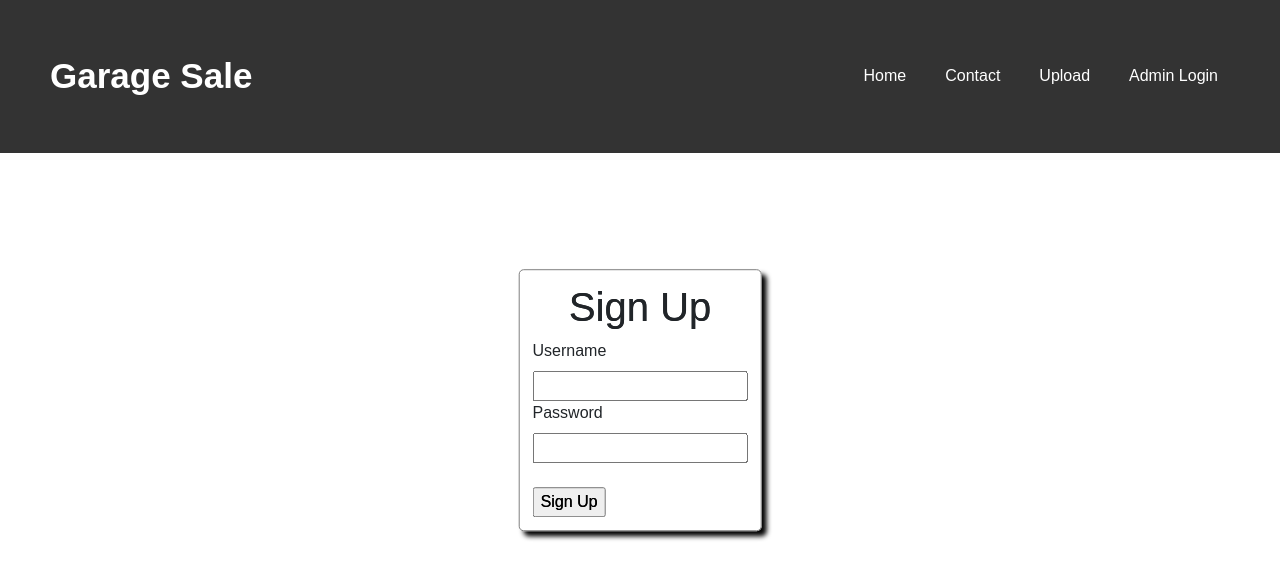
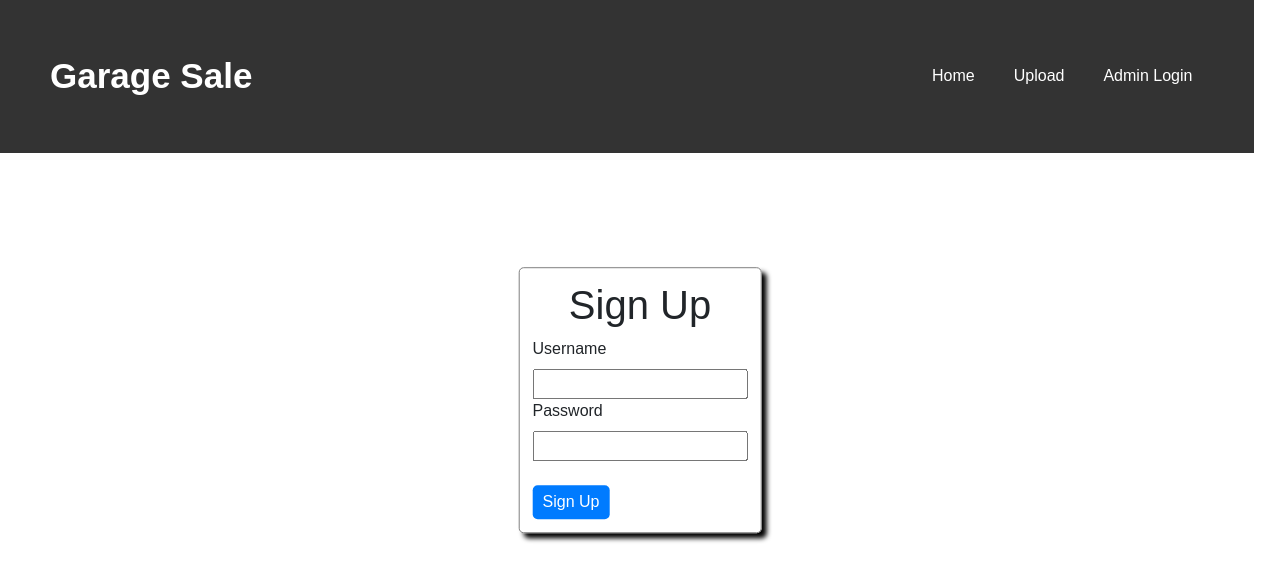
Before and after one commit to edwinciornei/diy-frame, a Flask app: page /adminlogin in a window 1280 px wide. Shown: the top 581 px of the page. Run offline with Flask 3, Linux system fonts and the light colour scheme; some libraries are stand-ins or nearby versions.

Commit message:
export jpg to home/styles

```diff
--- a/main.py
+++ b/main.py
@@ -1,6 +1,7 @@
-from flask import Flask, render_template, request, redirect, session
+from flask import Flask, render_template, request, redirect, session, send_file
 from pymongo import MongoClient
 from hashlib import sha256
+import io
 
 
 app = Flask(__name__)
@@ -14,9 +15,8 @@ db_items = db.items
 # ROUTES
 @app.route('/', methods=['GET', 'POST'])
 def home():
-    if not session:
-        return redirect("/adminlogin", "You need to login first")
-    return render_template('home.html')
+    images_list = list(db_items.find())
+    return render_template("home.html", images=images_list)
 
 # CONTACT
 @app.route('/contact',  methods=['GET', 'POST'])
@@ -50,7 +50,7 @@ def login():
     if username == 'admin' and password == 'admin':
         session["username"] = username
         session["admin"] = "true"
-        return redirect("/")
+        return redirect("/adminlogin")
 
     else:
         return render_template(
@@ -75,12 +75,20 @@ def logout():
         session.pop('admin')
 
     return redirect("/adminlogin")
+@app.route("/home/<hash_image>", methods=["GET"])
+def only_image(hash_image):
+    image_from_db = db_items.find_one({"sha256": hash_image})
+
+    if image_from_db:
+        return send_file(io.BytesIO(image_from_db['image_data']), 'image/jpg')
+    if not image_from_db:
+        return "Not found", 404
 
 
 # UPLOAD
 @app.route("/upload", methods=['GET', 'POST'])
 @requires_admin
-def imagine():
+def galery():
     if request.method == 'GET':
         return render_template('upload.html')
 
@@ -94,10 +102,12 @@ def imagine():
         db_items.insert_one({
             'name': origin_name,
             'sha256': hash_image,
-            'date': data
+            'image_data': data
 
         })
-    return render_template("upload.html", img_ids = [img['sha256'] for img in db_items])
+    images_list = [doc for doc in db_items.find()]
+    return render_template("home.html", img_ids = [img['sha256'] for img in images_list])
+
 
 if __name__ == "__main__":
     app.run('0.0.0.0', port=80, debug=True)
--- a/static/css/style.css
+++ b/static/css/style.css
@@ -1,34 +1,21 @@
 body {
-    width: 100%;
+    width: 98%;
 }
 
-#login {
-    position: absolute;
-    top: 50%;
-    left: 50%;
-    transform: translate(-50%, -50%);
-    border: 1px solid grey;
-    padding: 1%;
-    border-radius: 5px;
-    box-shadow: 5px 5px 5px black;
-}
-
-#center {
-    text-align: center;
-    text-shadow: 0.2px 0.2px;
-
-}
-
-#submit {
-    text-align: center;
-    text-shadow: 0.2px 0.2px;
-
-}
 #error {
     color: red;
 }
 
-.file-uploader {
+#del-button {
+    position: relative;
+    left: 40px;
+    right: 10px;
+    color: #007bff;
+    text-decoration: none;
+}
+
+/* Style for file uploader */
+.in-out-up {
     display: flex;
     flex-direction: column;
     align-items: center;
@@ -37,15 +24,14 @@ body {
     top: 50%;
     left: 50%;
     transform: translate(-50%, -50%);
-    padding: 20px;
-    border: 1px solid #ddd;
-    border-radius: 10px;
-    background-color: #fff;
+    padding: 1%;
+    border: 1px solid grey;
+    border-radius: 5px;
     box-shadow: 5px 5px 5px black;
 }
 
 /* Styles for the logout link */
-.file-uploader a {
+.in-out-up a {
     position: absolute;
     top: 10px;
     right: 10px;
@@ -54,20 +40,7 @@ body {
 }
 
 
-
-/* Style for the h1 title */
-.file-uploader h1 {
-    font-size: 21px;
-    color: #333;
-    margin-bottom: 40px;
-}
-
-/* Style for the file input and upload button */
-.file-uploader input[type="file"] {
-    margin-bottom: 1px;
-}
-
-.file-uploader input[type="submit"] {
+.in-out-up input[type="submit"] {
     background-color: #007bff;
     color: #fff;
     border: none;
@@ -77,6 +50,12 @@ body {
     transition: background-color 0.2s;
 }
 
-.file-uploader input[type="submit"]:hover {
-    background-color: #0056b3;
+.thumbnails {
+    width: 60%;
+    height: 60%; /* adjust the height as needed */
+    object-fit: cover;
+    margin-bottom: 40px;
+    margin-left: 40px;
+    margin-top: 40px;
+    margin-right: 40px;
 }
--- a/templates/admin_login/login.html
+++ b/templates/admin_login/login.html
@@ -2,9 +2,14 @@
 {% block title %}Home{% endblock %}
 {% block body %}
 {{ super() }}
-<div id="login">
+<div class="in-out-up">
 <link rel="stylesheet" href="/static/css/style.css">
-<h1 id="center">Sign Up</h1>
+{% if session["admin"] %}
+    <br>
+    <h1>Welcome Admin</h1>
+    <a href="/logout">Logout</a>
+{% else %}
+    <h1>Sign Up</h1>
     <form action="/adminlogin" method="post">
         <label for="username">Username</label>
         <br>
@@ -19,7 +24,8 @@
             <p id="error">{{error}}</p>
         {% endif %}
         <br>
-    <input id="submit" type="submit" name="login" value="Sign Up">
+        <input type="submit" name="login" value="Sign Up">
     </form>
+{% endif %}
 </div>
 {% endblock %}
--- a/templates/home.html
+++ b/templates/home.html
@@ -4,7 +4,7 @@
   <meta charset="UTF-8">
   <meta name="viewport" content="width=device-width, initial-scale=1.0">
   <link rel="stylesheet" href="https://maxcdn.bootstrapcdn.com/bootstrap/4.5.2/css/bootstrap.min.css">
-  <title>Modern Design Navbar</title>
+  <title>Garage Sale</title>
   <style>
     /* Reset some default styles */
     body {
@@ -74,6 +74,7 @@
         margin-left: 0;
         margin-bottom: 8px;
       }
+
     }
   </style>
 </head>
@@ -83,11 +84,23 @@
       <a href="/" class="navbar-logo">Garage Sale</a>
       <ul class="navbar-menu">
         <li><a href="/">Home</a></li>
-        <li><a href="/contact">Contact</a></li>
         <li><a href="/upload">Upload</a></li>
         <li><a href="/adminlogin">Admin Login</a></li>
       </ul>
     </div>
   </nav>
+<div class="cotainer mt-1">
+  <div class="row">
+      {% for image in images %}
+        <div class="col-3 col-md-4 col-sm-6">
+        <link rel="stylesheet" href="/static/css/style.css">
+          <img class="thumbnails" src="/home/{{ image.sha256 }}">
+          {% if session["admin"] %}
+          <button id="del-button">Delete</button>
+          {% endif %}
+        </div>
+      {% endfor %}
+  </div>
+</div>
 </body>
 </html>
--- a/templates/upload.html
+++ b/templates/upload.html
@@ -2,10 +2,8 @@
 {% block title %}{% endblock %}
 {% block body %}
 {{ super() }}
-<div class="file-uploader">
+<div class="in-out-up">
 <link rel="stylesheet" href="/static/css/style.css">
-    <a href="/logout">Logout</a>
-    <h1>Welcome Admin</h1>
     <form action="/upload" method="POST" enctype="multipart/form-data">
         <label for="file">File</label>
         <input type="file" name="file">
```
Lines whose indentation alone changed are shown as unchanged.
